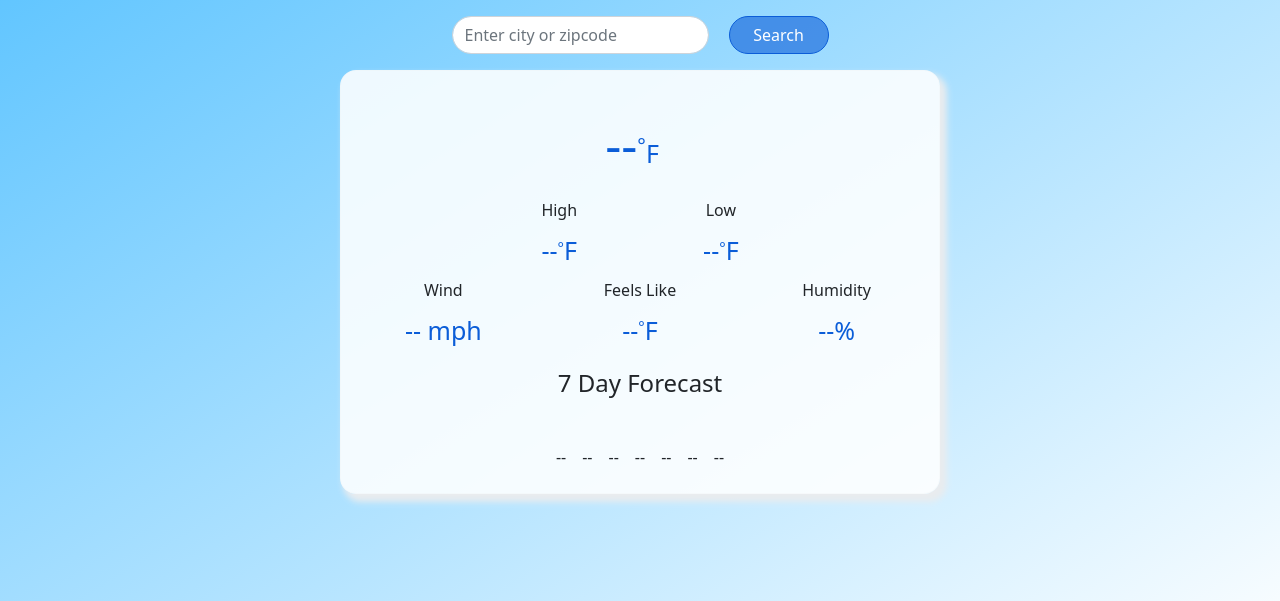
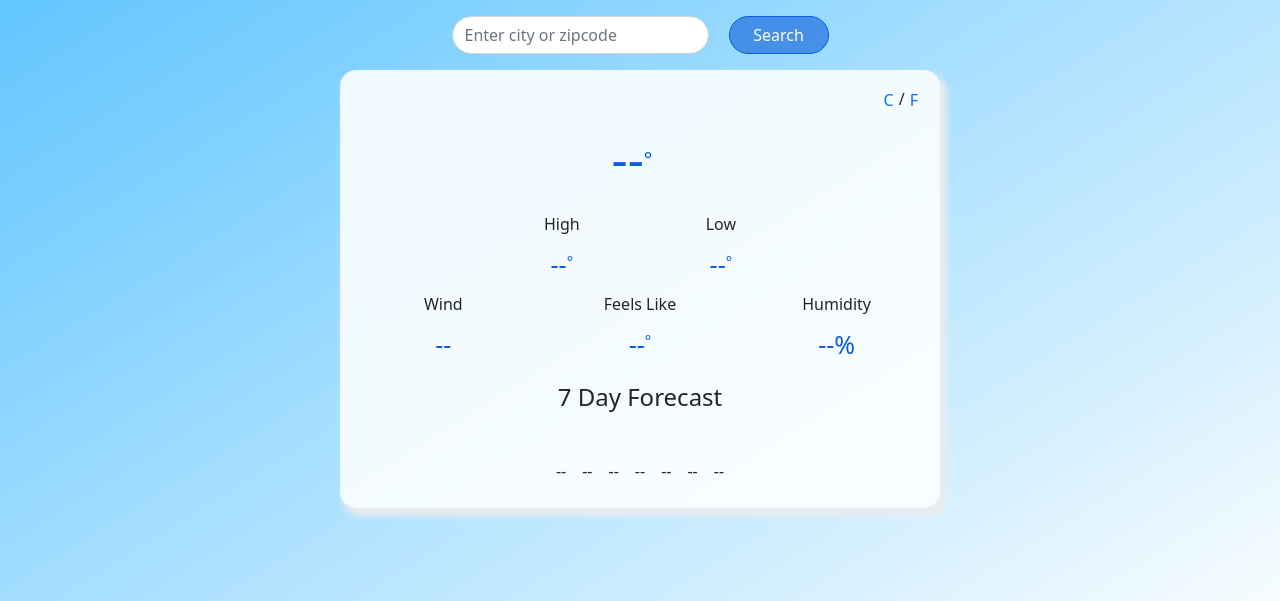
Before and after one commit to williamwbush/weather_app, a PHP site: page / in a window 1280 px wide. Shown: the part 120-721 px from the top of the page. Run offline with PHP 8.4, Linux system fonts and the light colour scheme; some libraries are stand-ins or nearby versions.

Commit message:
added celcius fahrenheit conversion

```diff
--- a/css/styles.css
+++ b/css/styles.css
@@ -68,6 +68,28 @@ button {
     width: 40%;
     margin: auto;
     text-align: center;
+}
+
+#temp-unit {
+    display: flex;
+    flex-direction: row;
+    justify-content: flex-end;
+}
+
+.btn-link{
+    width: auto;
+    margin-left: 4px;
+    margin-right: 4px;
+    padding: 0;
+    text-decoration: none;
+}
+.btn:active {
+    box-shadow: none;
+  }
+
+#city{
+    margin-top: 0;
+    margin-bottom: 0;
 }
 
 #alert-div{
@@ -144,9 +166,7 @@ sup {
     margin-bottom: 10px;
 }
 
-#f {
-    font-size: 25px;
-}
+
 
 h4 {
     margin: 0;
--- a/index.html
+++ b/index.html
@@ -27,13 +27,18 @@
 
 
 <div class="card" id="weather-card">
+    <div id="temp-unit">
+        <button type="button" class="btn btn-link" id="celcius">C</button>
+        <p>/</p>
+        <button type="button" class="btn btn-link" id="fahrenheit">F</button>
+    </div>
     <div class="title" id="city-div">
         <h3 id="city"></h3>
     </div>
     <div id=alert-div></div>
     <div class="d-flex justify-content-center" id="current-conditions">
         <div class="p-2" id="current-temp-color">
-            <span id="current-temp">--</span><sup>&deg;</sup><span id="f">F</span>
+            <span id="current-temp">--</span><sup>&deg;</sup><span id="unit" style="font-size:25px;"></span>
         </div>
         <div class="p-2">
             <span class="icon"><img id="icon-image-1" class="img-fluid" src="" alt=""><img id="icon-image-2" class="img-fluid" src="" alt=""></span>
@@ -43,13 +48,13 @@
         <div class="p-2" id="today-temps">
             <div class="header">High</div>
             <div class="value">
-                <span id="today-high-temp">--</span><sup style="font-size:15px">&deg;</sup>F
+                <span id="today-high-temp">--</span><sup style="font-size:15px">&deg;</sup>
             </div>
         </div>
         <div class="p-2" id="today-temps">
             <div class="header">Low</div>
             <div class="value">
-                <span id="today-low-temp">--</span><sup style="font-size:15px">&deg;</sup>F
+                <span id="today-low-temp">--</span><sup style="font-size:15px">&deg;</sup>
             </div>
         </div>
     </div>
@@ -57,13 +62,13 @@
         <div class="col-4">
             <div class="header">Wind</div>
             <div class="value">
-                <span id="wind-direction"></span> <span id="wind">--</span> mph
+                <span id="wind-direction"></span> <span id="wind">--</span> <span id="wind-unit"></span>
             </div>
         </div>
         <div class="col-4">
             <div class="header">Feels Like</div>
             <div class="value">
-                <span id="feels-like">--</span><sup style="font-size:15px">&deg;</sup>F
+                <span id="feels-like">--</span><sup style="font-size:15px">&deg;</sup>
             </div>
         </div>
         <div class="col-4">
```
Also changed, not shown: js/main.js (+60 -0 lines).
